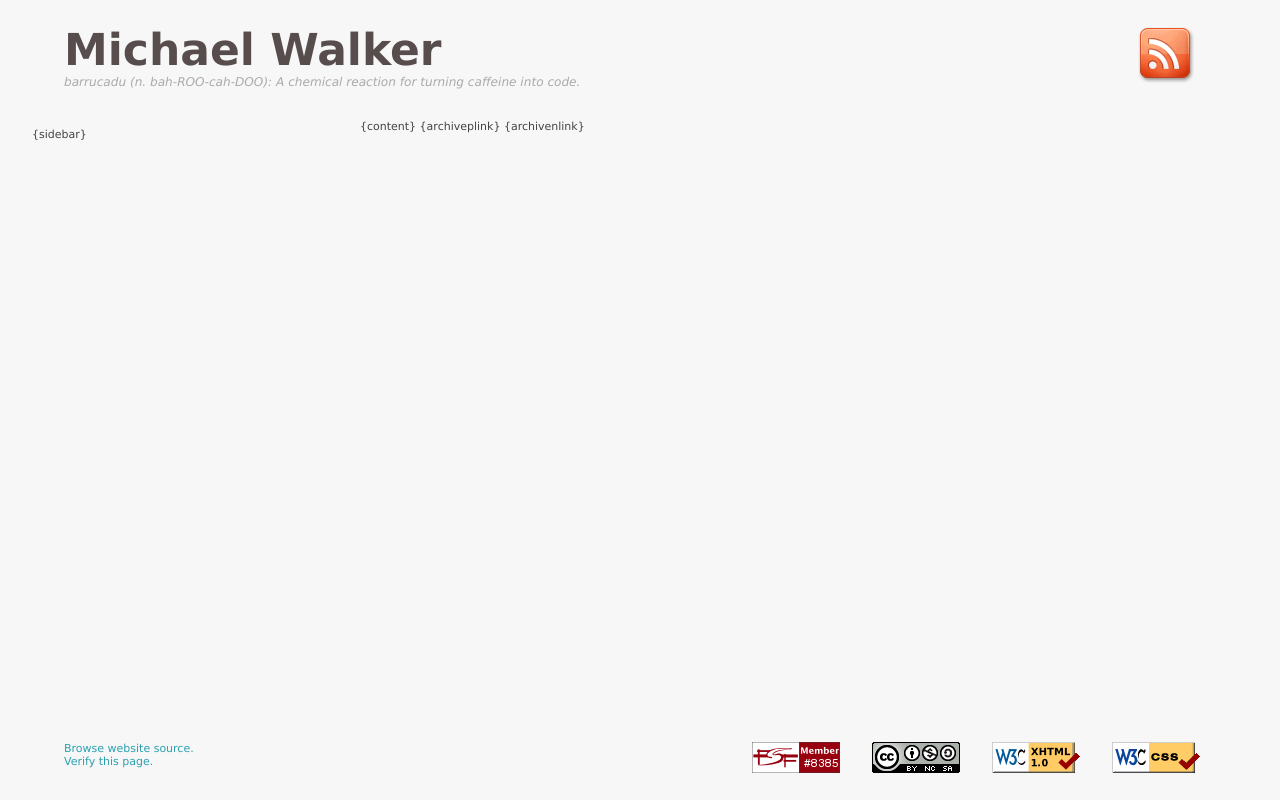
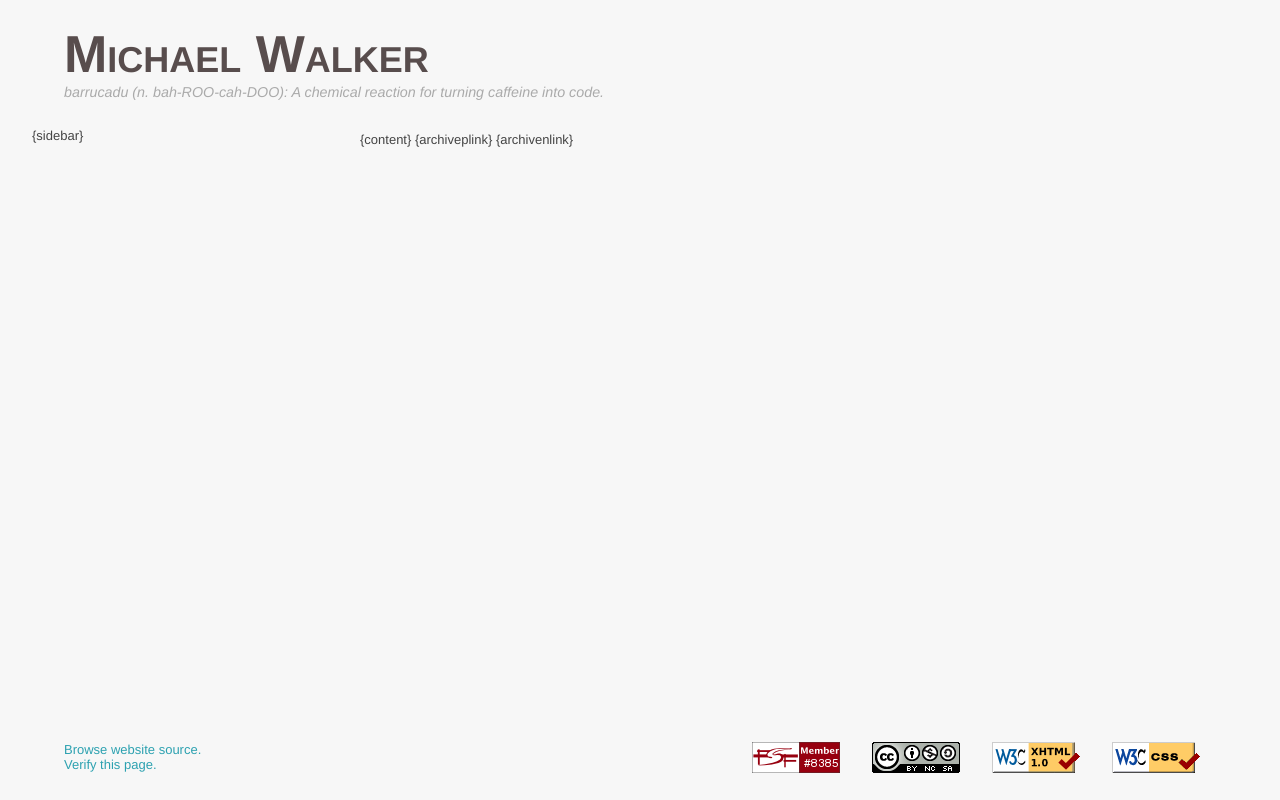
Before and after one commit to barrucadu/barrucadu.co.uk, a PHP site: page /template/page.html in a window 1280 px wide. Run offline with PHP 8.4, Linux system fonts and the light colour scheme; a stand-in replaces the project's code that opens the database connection.

Commit message:
Changed design slightly

```diff
--- a/template/page.html
+++ b/template/page.html
@@ -33,14 +33,8 @@
   <body>
     <div id="container">
       <div id="header">
-        <div class="left">
-          <h1><a href="/">Michael Walker</a></h1>
-          <span class="tagline">barrucadu (n. bah-ROO-cah-DOO): A chemical reaction for turning caffeine into code.</span>
-        </div>
-
-        <ul class="buttons">
-          <li><a href="feed.atom" title="Atom Feed"><img src="template/rss.png" alt="Atom"/></a></li>
-        </ul>
+        <h1><a href="/">Michael Walker</a></h1>
+        <span class="tagline">barrucadu (n. bah-ROO-cah-DOO): A chemical reaction for turning caffeine into code.</span>
       </div>
 
       <div id="content">
--- a/template/style.css
+++ b/template/style.css
@@ -11,8 +11,8 @@ html, body
 
 body
 {
-    font-family: Verdana, "Bitstream Vera Sans", sans-serif;
-    font-size: 11px;
+    font-family: Helvetica, sans-serif;
+    font-size: 13px;
     background-color: #f7f7f7;
     color: #444444;;
 }
@@ -32,12 +32,6 @@ a:hover
 {
     min-height: 100%;
     position: relative;
-}
-
-#header
-{
-    padding: 24px 64px 24px 64px;
-    min-height: 64px;
 }
 
 .left
@@ -66,6 +60,7 @@ h1
 {
     font-size: 4em;
     color: #584d4d;
+    font-variant: small-caps;
 }
 
 h1 a
@@ -73,7 +68,13 @@ h1 a
     color: #584d4d;
 }
 
-span.tagline
+#header
+{
+    padding: 24px 64px 24px 64px;
+    min-height: 64px;
+}
+
+.tagline
 {
     font-size: 1.1em;
     font-style: italic;
@@ -117,13 +118,9 @@ span.tagline
     border-bottom: 1px solid #cccccc;
 }
 
-#sidebar ul, #sidebar ol
+#sidebar ul
 {
     list-style-type: none;
-}
-
-#sidebar ul
-{
     padding-left: 16px;
 }
 
@@ -133,21 +130,14 @@ span.tagline
     clear: both;
 }
 
-ol.identica span
+h2
 {
-    font-size: 0.9em;
-    display: block;
+    font-weight: normal;
 }
 
-ol.identica li
+h3
 {
-    padding: 5px;
-    border: 1px solid #eeeeee;
-    background-color: #fdfbf6;
-}
-
-h2
-{
+    font-size: 1.5em;
     font-weight: normal;
 }
 
@@ -159,7 +149,6 @@ h2
 #mainbar p
 {
     margin: 8px 0px;
-    font-size: 1.3em;
 }
 
 #mainbar ul, #mainbar ol
@@ -202,7 +191,7 @@ h2
 
 pre
 {
-    font-family: "DejaVu Sans Mono", monospace;
+    font-family: "Courier New", "DejaVu Sans Mono", monospace;
     font-size: 1.1em;
     color: #000000;
     margin: 10px;
@@ -220,77 +209,6 @@ blockquote
     border-top: 1px solid #c8bdbd;
     border-bottom: 1px solid #c8bdbd;
     background-color: #eeeeee;
-}
-
-ol.bloglinks
-{
-    list-style-type: none;
-}
-
-ol.bloglinks li
-{
-    display: inline;
-    padding: 0px 8px;
-}
-
-fieldset
-{
-    border: none;
-}
-
-form ol, ol.commentlist
-{
-    list-style-type: none;
-    margin-left: 0px;
-}
-
-form li
-{
-    clear: both;
-    text-align: left;
-    margin: 3px 0px;
-}
-
-label
-{
-    font-weight: bold;
-    float: left;
-    display: block;
-    width: 100px;
-}
-
-input
-{
-    width: 200px;
-}
-
-input.button
-{
-    width: 96px;
-}
-
-textarea
-{
-    width: 300px;
-    height: 128px;
-}
-
-ol.commentlist li
-{
-    margin-bottom: 16px;
-}
-
-ol.commentlist li.comment
-{
-    padding: 5px;
-    border: 1px solid #eeeeee;
-    background-color: #fdfbf6;
-}
-
-ol.commentlist li.comment span.small
-{
-    float: right;
-    color: #aaaaaa;
 }
 
 dt
```
